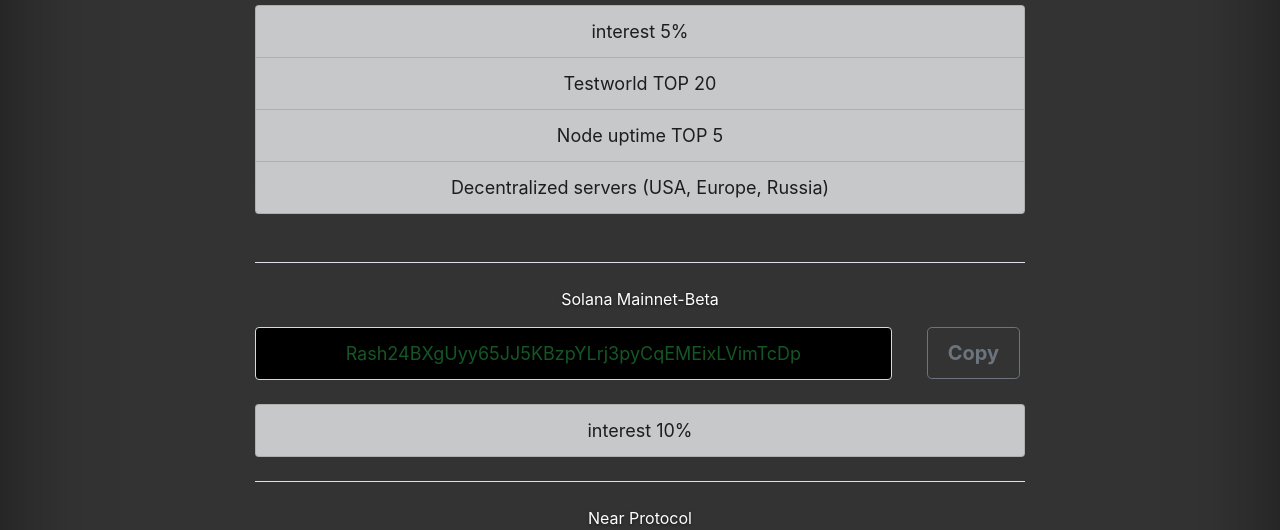
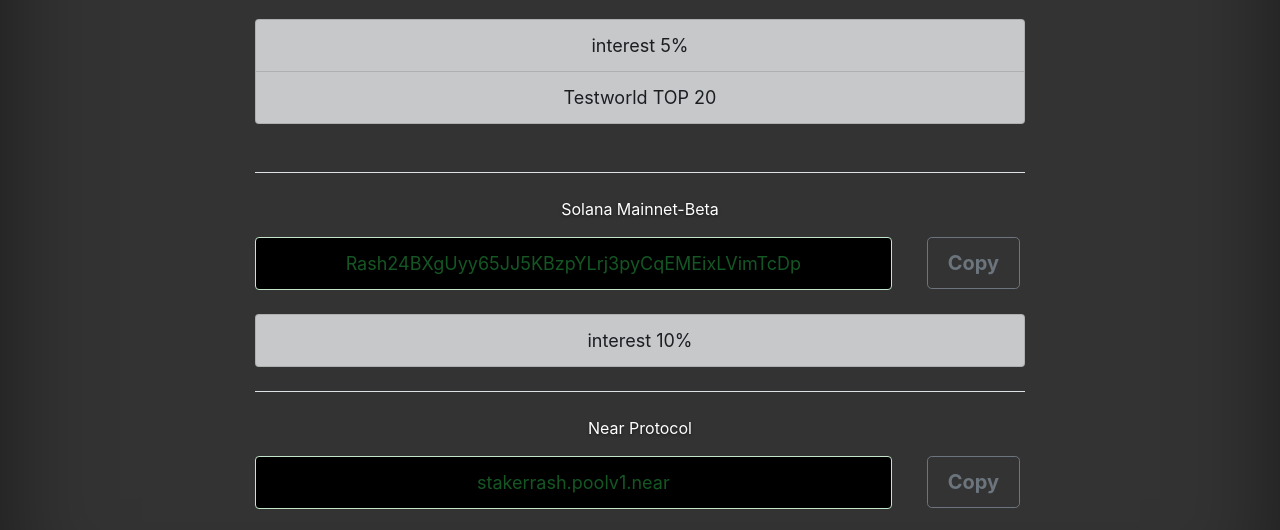
Before and after one commit to rashidovich/validator_rash, a plain HTML site: page index.html in a window 1280 px wide. Shown: the part 181-711 px from the top of the page. Drawn offline with Linux system fonts and the light colour scheme.

Commit message:
Update index.html

```diff
--- a/index.html
+++ b/index.html
@@ -47,10 +47,6 @@
                 <div class="list-group">
                   <div class="list-group-item list-group-item-action list-group-item-dark">interest 5%</div>
                   <div class="list-group-item list-group-item-action list-group-item-dark">Testworld TOP 20 </div>
-                  <a href="http://uptime.minaprotocol.com" target="_blank" rel="noopener noreferrer"
-                    class="list-group-item list-group-item-action list-group-item-dark">Node uptime TOP 5</a>
-                  <div class="list-group-item list-group-item-action list-group-item-dark">Decentralized servers (USA,
-                    Europe, Russia)</div>
                 </div>
               </div>
             </div>
```
